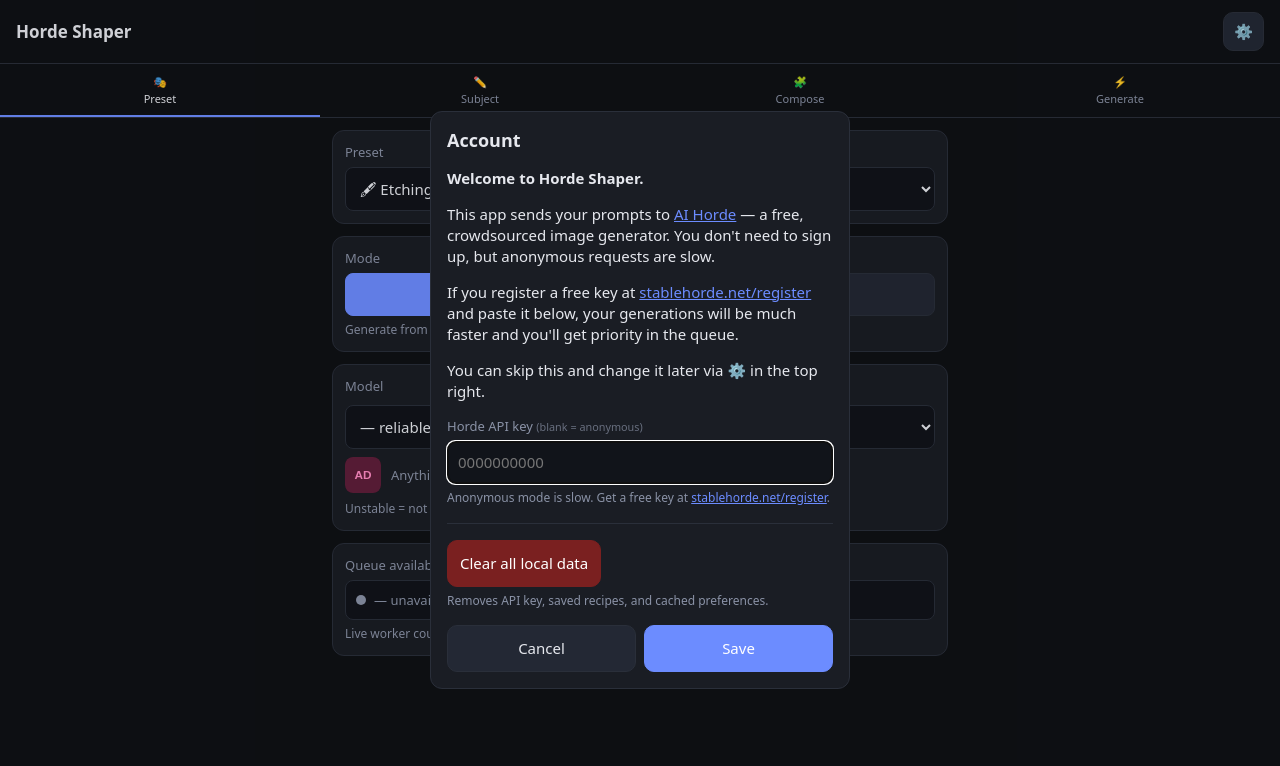
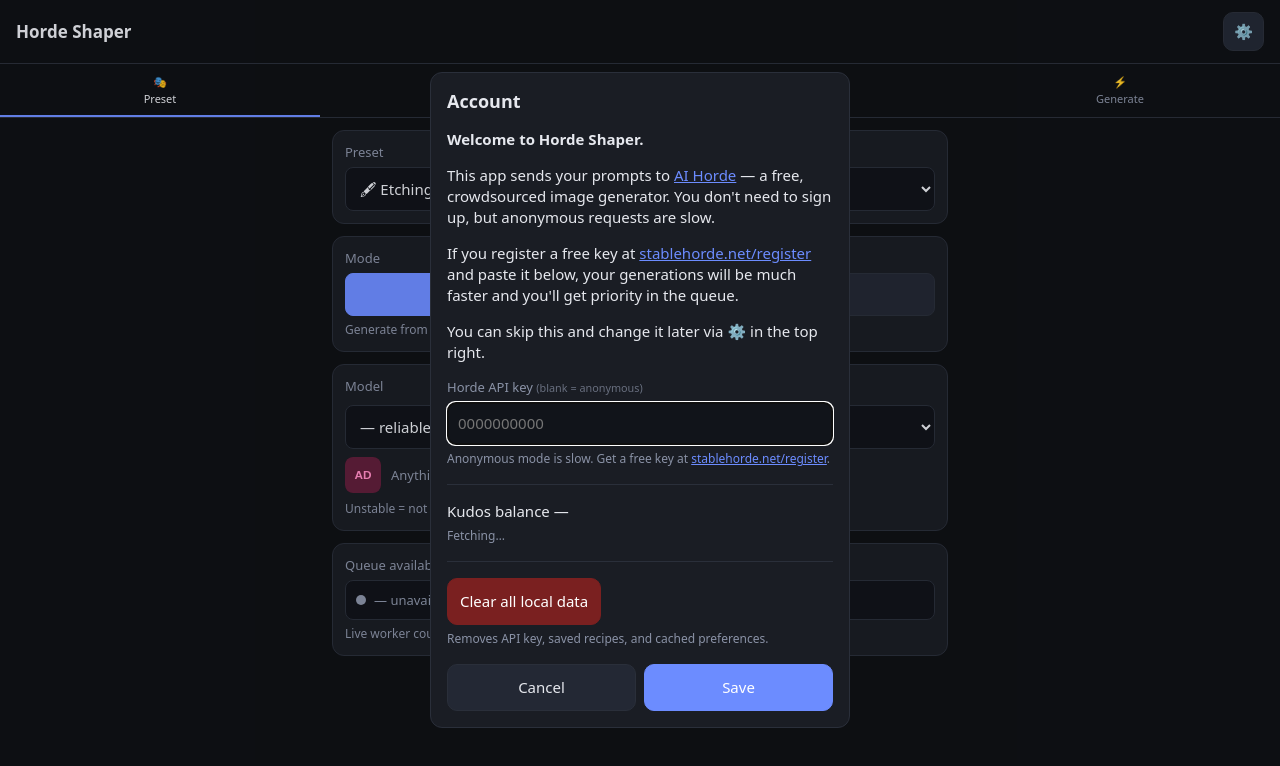
Before and after one commit to yusdesign/hordeshaper, a website: page www/index.html in a window 1280 px wide. Drawn offline with Linux system fonts and the light colour scheme; no server answers.

Commit message:
Update index.html

```diff
--- a/www/index.html
+++ b/www/index.html
@@ -177,6 +177,16 @@
 
     <hr />
 
+    <div class="kudos-card">
+      <div class="kudos-row">
+        <span class="kudos-label">Kudos balance</span>
+        <span class="kudos-value" id="kudosValue">—</span>
+      </div>
+      <small class="hint" id="kudosHint">Fetching…</small>
+    </div>
+
+    <hr />
+
     <button id="clearDataBtn" type="button" class="danger">Clear all local data</button>
     <small class="hint">Removes API key, saved recipes, and cached preferences.</small>
 
```
